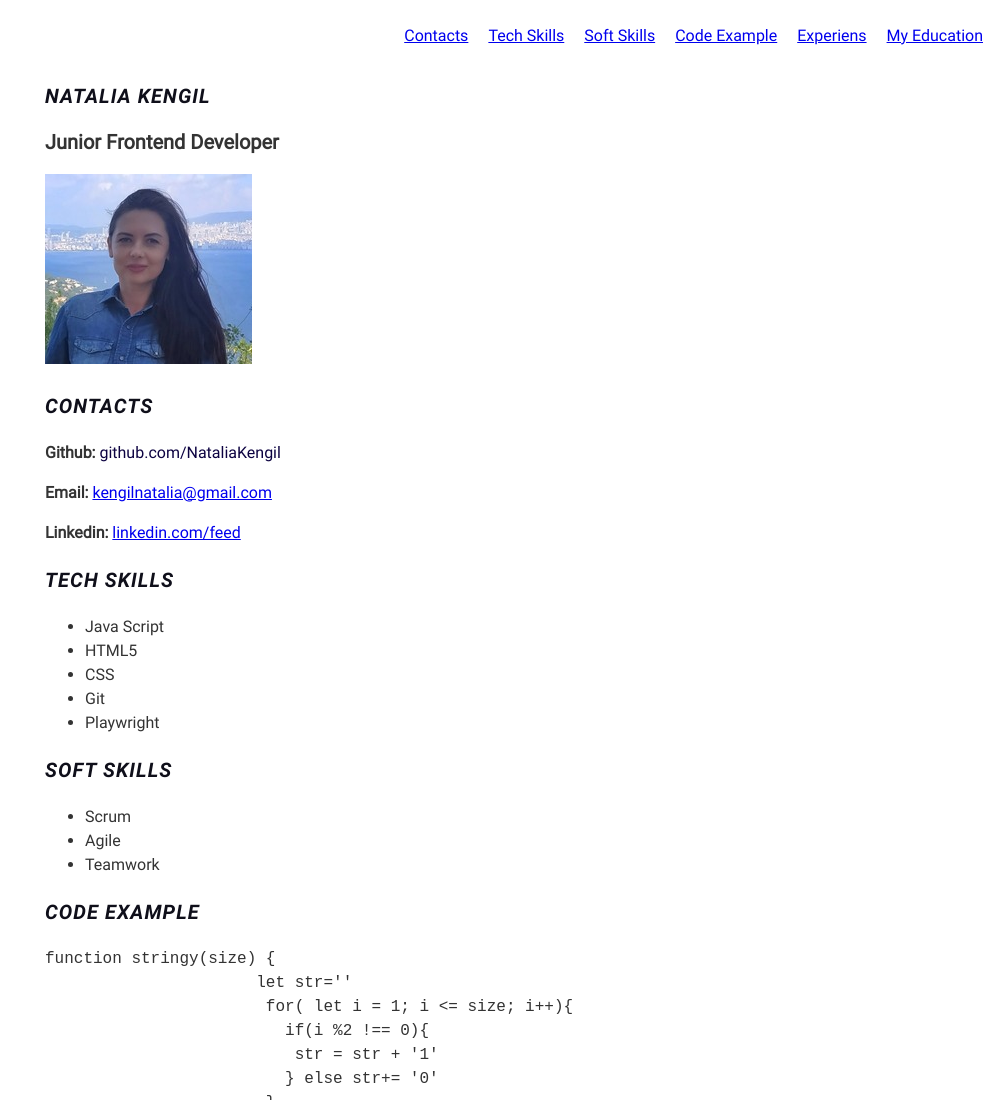
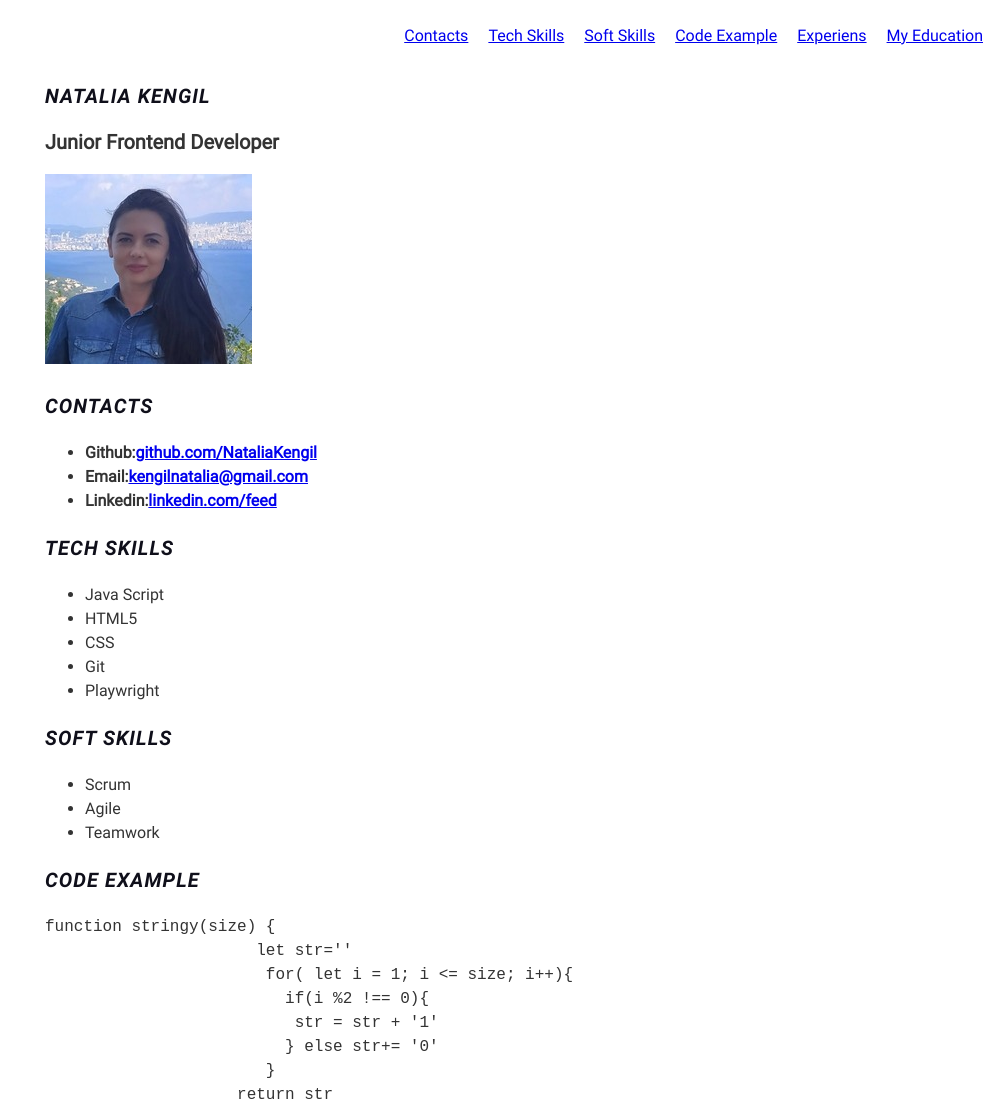
Before and after one commit to NataliaKengil/rsschool-cv, a plain HTML site: page index.html in a window 1280 px wide. Shown: the top 1100 px of the page, without its empty margins (279-1280 px from the left). Drawn offline with Linux system fonts and the light colour scheme.

Commit message:
refactor: change structure contacts block in html file

```diff
--- a/index.html
+++ b/index.html
@@ -43,20 +43,11 @@
         </section>
         <section class="section" id="contacts">
           <h3 class="section-title">Contacts</h3>
-          <p>
-            <span class="contact-type">Github:</span>
-            <a class="link" href="https://github.com/NataliaKengil"
-              >github.com/NataliaKengil</a
-            >
-          </p>
-          <p>
-            <span class="contact-type">Email:</span>
-            <a href="mailto:kengilnatalia@gmail.com">kengilnatalia@gmail.com</a>
-          </p>
-          <p>
-            <span class="contact-type">Linkedin:</span>
-            <a href="https://www.linkedin.com/feed/">linkedin.com/feed</a>
-          </p>
+          <ul>
+            <li class="contact-type">Github:<a href="https://github.com/NataliaKengil">github.com/NataliaKengil</a></li>
+            <li class="contact-type">Email:<a href="mailto:kengilnatalia@gmail.co">kengilnatalia@gmail.com</a></li>
+            <li class="contact-type">Linkedin:<a href="https://www.linkedin.com/feed/">linkedin.com/feed</a></li>
+          </ul>
         </section>
         <section class="section" id="techSkills">
           <h3 class="section-title">Tech Skills</h3>
```
